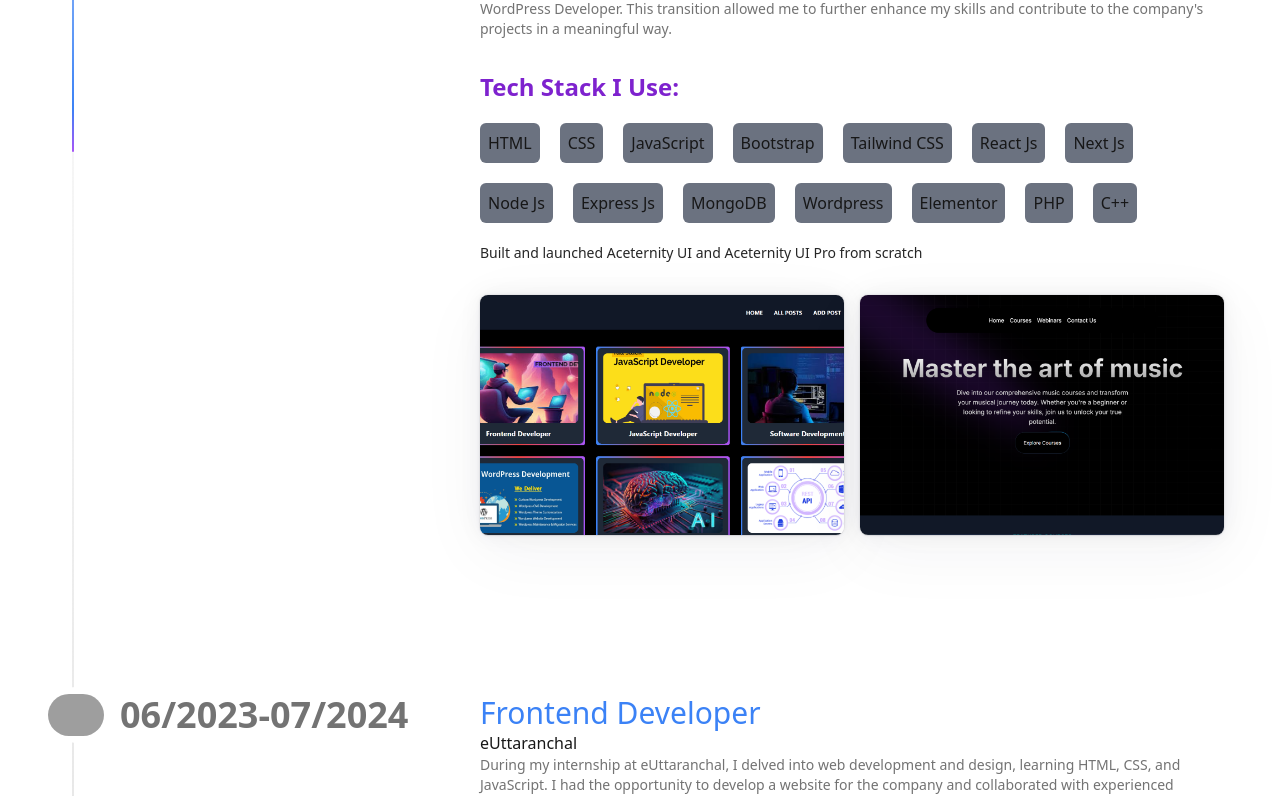
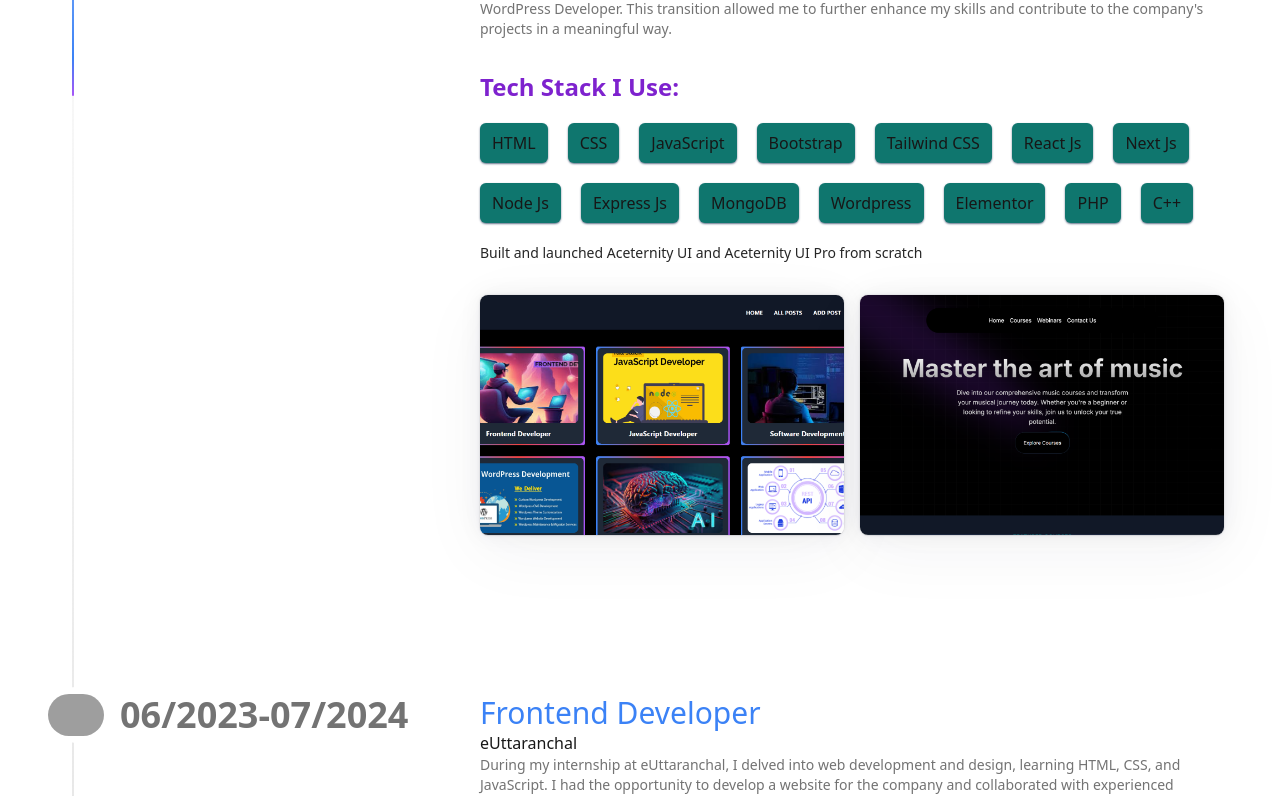
Before and after one commit to code-with-divyanshu/developer_divyanshu, a Next.js app: page / in a window 1280 px wide. Shown: the part 1625-2421 px from the top of the page. Built offline with nearby package versions, Linux system fonts and the light colour scheme; grey boxes are pictures that could not be loaded.

Commit message:
Modify and Handle Conditonal Render in Timeline Component

```diff
--- a/components/ui/timeline.tsx
+++ b/components/ui/timeline.tsx
@@ -15,7 +15,7 @@ interface TimelineEntry {
   role: string;
   company: string;
   desc: string;
-  skills: string[];
+  skills?: string[];
   content?: React.ReactNode;
 }
 
@@ -73,13 +73,16 @@ export const Timeline = ({ data }: { data: TimelineEntry[] }) => {
                   {item.desc}
                 </p>
                 <div className="flex lg:flex-row gap-5 flex-wrap mb-5">
+                  {item.skills && (
                     <p className="flex w-full capitalize text-purple-700 text-2xl font-bold">
                       Tech Stack I Use:{" "}
                     </p>
-                  {item.skills.map((skill, index) => (
+                  )}
+                  {item.skills &&
+                    item.skills.map((skill, index) => (
                       <div
                         key={index}
-                      className="px-2 py-2 rounded-md bg-gray-500"
+                        className="px-3 py-2 shadow-sm shadow-slate-500 rounded-md bg-teal-700"
                       >
                         {skill}
                       </div>
```
Lines whose indentation alone changed are shown as unchanged.
